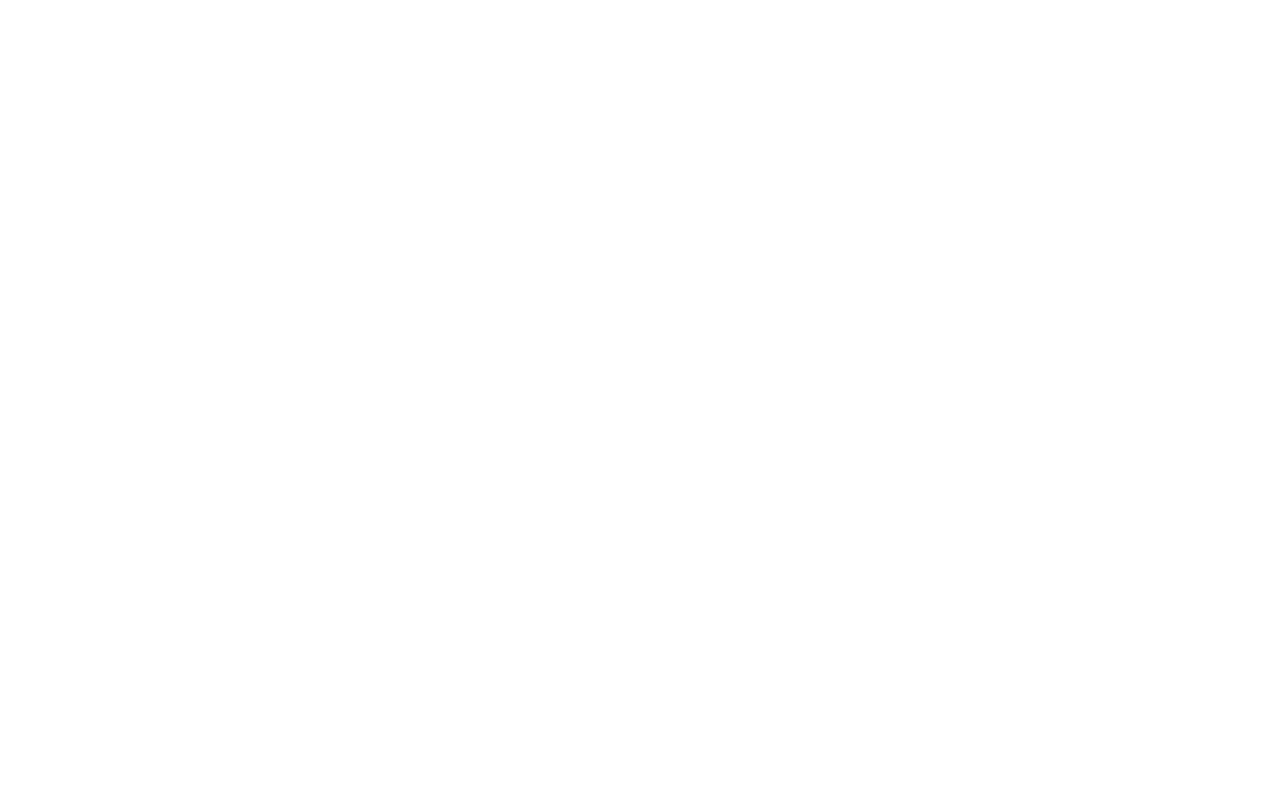
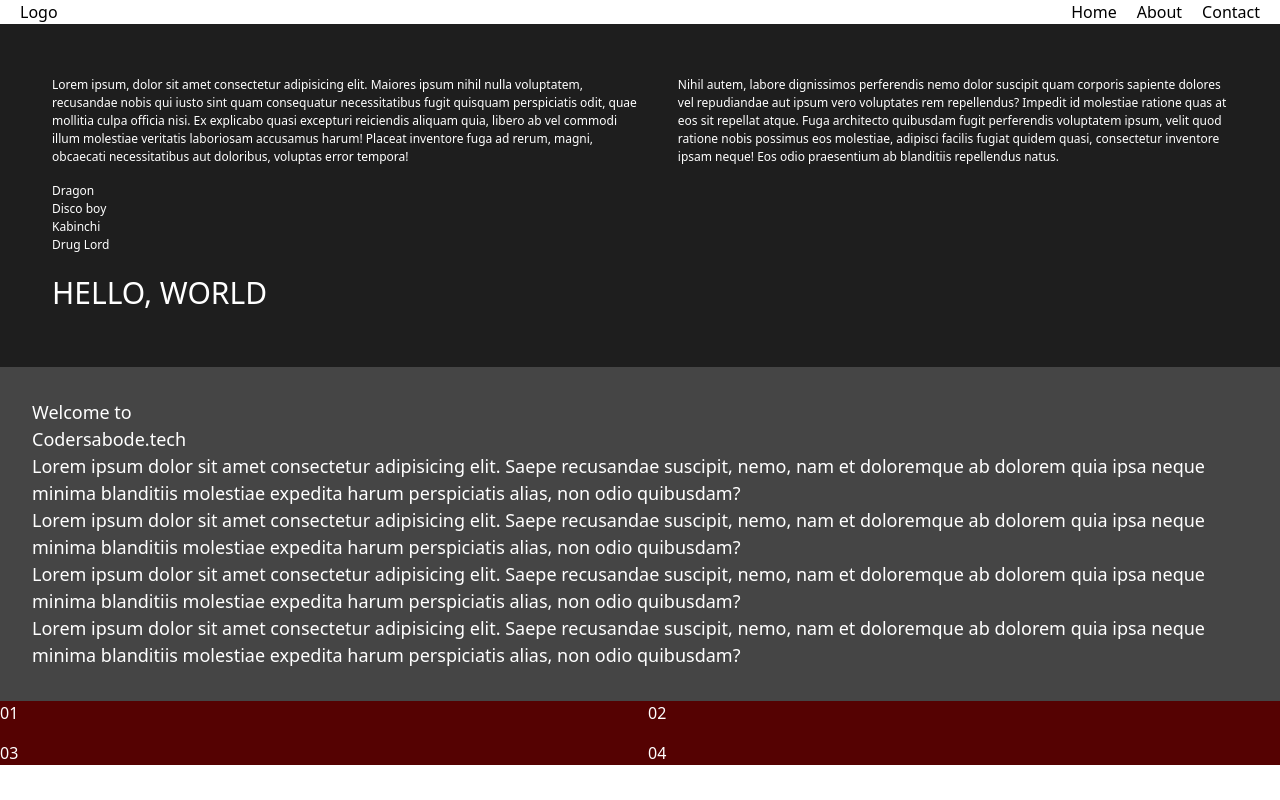
Before and after one commit to Ewooral/AWS-FullStack-React, a React (Vite) app: page / in a window 1280 px wide. Built offline with nearby package versions, Linux system fonts and the light colour scheme.

Commit message:
chore: Use tailwind css with react JS

```diff
--- a/package.json
+++ b/package.json
@@ -16,6 +16,9 @@
     "@types/react": "^18.0.26",
     "@types/react-dom": "^18.0.9",
     "@vitejs/plugin-react-swc": "^3.0.0",
+    "autoprefixer": "^10.4.13",
+    "tailwindcss": "^3.2.4",
+    "postcss": "^8.4.20",
     "typescript": "^4.9.3",
     "vite": "^4.0.0"
   }
--- /dev/null
+++ b/postcss.config.cjs
@@ -0,0 +1,6 @@
+module.exports = {
+  plugins: {
+    tailwindcss: {},
+    autoprefixer: {},
+  },
+}
--- a/src/App.css
+++ b/src/App.css
@@ -0,0 +1,5 @@
+.ba{
+    font-weight:900;
+    color: #454545;
+    font-size: 40px;
+}
--- a/src/App.tsx
+++ b/src/App.tsx
@@ -1,13 +1,100 @@
 import { useState } from 'react'
-import reactLogo from './assets/react.svg'
 import './App.css'
+import './index.css'
 
 function App() {
   const [count, setCount] = useState(0)
 
   return (
-    <div className="App">
+    <div className='container-fluid'>
 
+      {/* COLUMN 1 */}
+      <div className='flex px-5 gap-2'>
+        <div className='flex'>
+          <a href="#">Logo</a>
+        </div>
+        <div className='flex justify-end gap-5 w-[100%] '>
+          <a href="#">Home</a>
+          <a href="#">About</a>
+          <a href="#">Contact</a>
+        </div>
+
+      </div>
+
+      {/* COLUMN 2 */}
+      <div className=' flex bg-[#000000e1] text-white
+                    p-[2rem] text-[12px]'>
+        {/* ONE.............................. */}
+        <div className='flex flex-col m-5 gap-4'>
+          <h3 className=''>Lorem ipsum, dolor sit amet consectetur adipisicing elit. Maiores ipsum nihil nulla voluptatem, recusandae nobis qui iusto sint quam consequatur necessitatibus fugit quisquam perspiciatis odit, quae mollitia culpa officia nisi.
+            Ex explicabo quasi excepturi reiciendis aliquam quia, libero ab vel commodi illum molestiae veritatis laboriosam accusamus harum! Placeat inventore fuga ad rerum, magni, obcaecati necessitatibus aut doloribus, voluptas error tempora!
+          </h3>
+          <ul>
+            <li>Dragon</li>
+            <li>Disco boy</li>
+            <li>Kabinchi</li>
+            <li>Drug Lord</li>
+          </ul>
+          <h1 className='text-[30px]'>HELLO, WORLD</h1>
+        </div>
+
+        {/* TWO.............. */}
+        <div>
+          <h1 className='m-5'> Nihil autem, labore dignissimos perferendis nemo dolor suscipit quam corporis sapiente dolores vel repudiandae aut ipsum vero voluptates rem repellendus? Impedit id molestiae ratione quas at eos sit repellat atque.
+            Fuga architecto quibusdam fugit perferendis voluptatem ipsum, velit quod ratione nobis possimus eos molestiae, adipisci facilis fugiat quidem quasi, consectetur inventore ipsam neque! Eos odio praesentium ab blanditiis repellendus natus.
+          </h1>
+        </div>
+
+      </div>
+
+      {/* COLUMN 3 */}
+      <div className=' flex flex-col bg-[#454545] text-white
+    p-[2rem] text-[18px]'>
+        <h1 className=''>Welcome to
+        </h1>
+        <p>Codersabode.tech</p>
+        <h4>Lorem ipsum dolor sit amet consectetur
+          adipisicing elit. Saepe
+          recusandae suscipit, nemo, nam et doloremque ab
+          dolorem quia ipsa
+          neque minima blanditiis molestiae expedita harum
+          perspiciatis alias,
+          non odio quibusdam?
+        </h4>
+        <h4>Lorem ipsum dolor sit amet consectetur
+          adipisicing elit. Saepe
+          recusandae suscipit, nemo, nam et doloremque ab
+          dolorem quia ipsa
+          neque minima blanditiis molestiae expedita harum
+          perspiciatis alias,
+          non odio quibusdam?
+        </h4>
+        <h4>Lorem ipsum dolor sit amet consectetur
+          adipisicing elit. Saepe
+          recusandae suscipit, nemo, nam et doloremque ab
+          dolorem quia ipsa
+          neque minima blanditiis molestiae expedita harum
+          perspiciatis alias,
+          non odio quibusdam?
+        </h4>
+        <h4>Lorem ipsum dolor sit amet consectetur
+          adipisicing elit. Saepe
+          recusandae suscipit, nemo, nam et doloremque ab
+          dolorem quia ipsa
+          neque minima blanditiis molestiae expedita harum
+          perspiciatis alias,
+          non odio quibusdam?
+        </h4>
+
+      </div>
+
+      {/* COLUMN 3 */}
+      <div className=" grid gap-4 grid-cols-2 bg-[#550202] text-white">
+        <div>01</div>
+        <div>02</div>
+        <div>03</div>
+        <div>04</div>
+      </div>
     </div>
   )
 }
--- /dev/null
+++ b/tailwind.config.cjs
@@ -0,0 +1,8 @@
+/** @type {import('tailwindcss').Config} */
+module.exports = {
+  content: ['./index.html', './src/**/*.{js,ts,jsx,tsx}'],
+  theme: {
+    extend: {},
+  },
+  plugins: [],
+}
```
